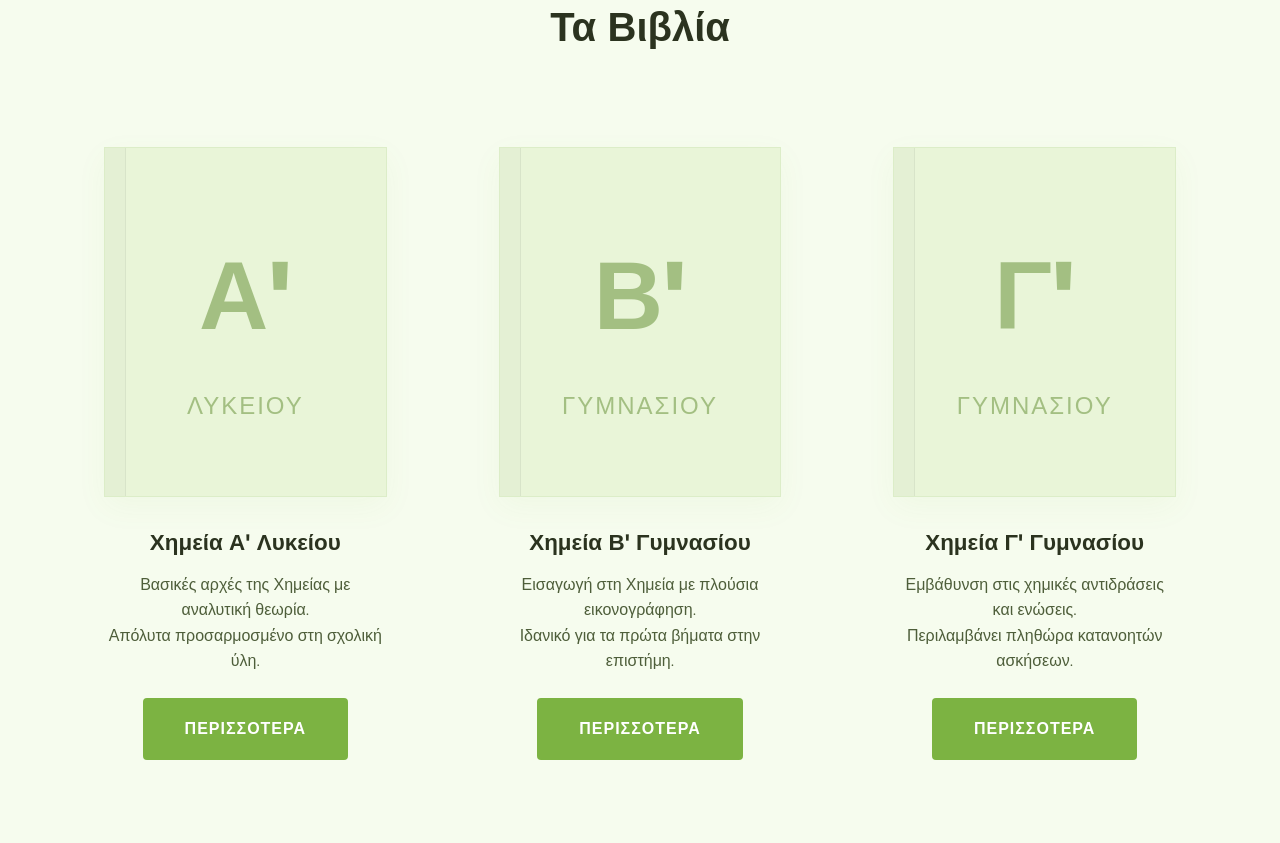
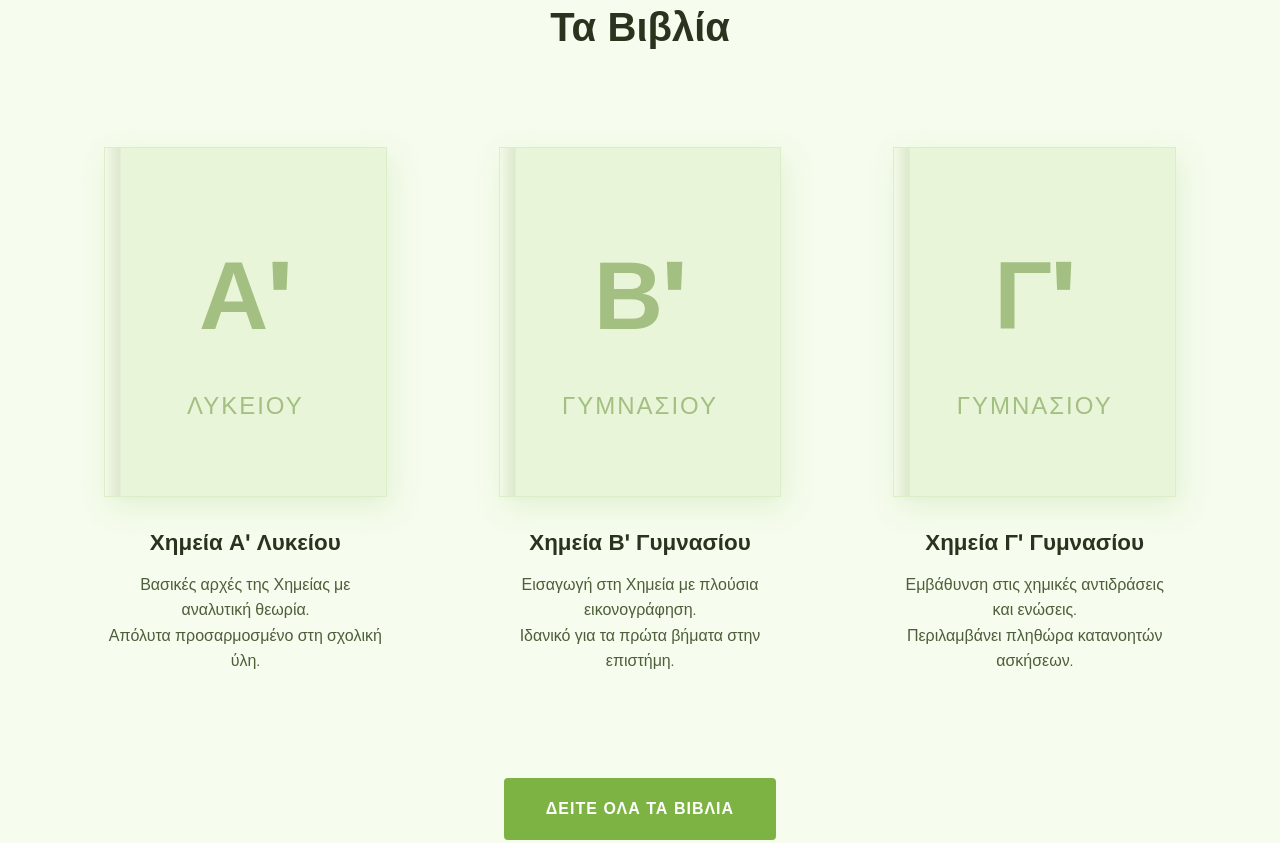
Before and after one commit to gamwmanos/antonischronakis, a plain HTML site: page index.html in a window 1280 px wide. Shown: the part 888-1731 px from the top of the page. Drawn offline with Linux system fonts and the light colour scheme.

Commit message:
Implement 3D book cover open animation and unified button on homepage

```diff
--- a/index.html
+++ b/index.html
@@ -45,34 +45,50 @@
                 <div class="books-grid">
                     <!-- Book 1 -->
                     <div class="book-card">
-                        <div class="book-cover-placeholder">
+                        <div class="book-3d-wrapper" onclick="openBook(this, 'class_a.html')">
+                            <div class="book-3d-inner">
+                                <div class="book-page-3d"></div>
+                                <div class="book-cover-3d">
                                     <span>Α'</span>
                                     <small>Λυκείου</small>
                                 </div>
+                            </div>
+                        </div>
                         <h3>Χημεία Α' Λυκείου</h3>
                         <p class="book-desc">Βασικές αρχές της Χημείας με αναλυτική θεωρία.<br>Απόλυτα προσαρμοσμένο στη σχολική ύλη.</p>
-                        <a href="edu.html" class="btn-green">Περισσότερα</a>
                     </div>
                     <!-- Book 2 -->
                     <div class="book-card">
-                        <div class="book-cover-placeholder">
+                        <div class="book-3d-wrapper" onclick="openBook(this, 'edu.html')">
+                            <div class="book-3d-inner">
+                                <div class="book-page-3d"></div>
+                                <div class="book-cover-3d">
                                     <span>Β'</span>
                                     <small>Γυμνασίου</small>
                                 </div>
+                            </div>
+                        </div>
                         <h3>Χημεία Β' Γυμνασίου</h3>
                         <p class="book-desc">Εισαγωγή στη Χημεία με πλούσια εικονογράφηση.<br>Ιδανικό για τα πρώτα βήματα στην επιστήμη.</p>
-                        <a href="edu.html" class="btn-green">Περισσότερα</a>
                     </div>
                     <!-- Book 3 -->
                     <div class="book-card">
-                        <div class="book-cover-placeholder">
+                        <div class="book-3d-wrapper" onclick="openBook(this, 'edu.html')">
+                            <div class="book-3d-inner">
+                                <div class="book-page-3d"></div>
+                                <div class="book-cover-3d">
                                     <span>Γ'</span>
                                     <small>Γυμνασίου</small>
                                 </div>
+                            </div>
+                        </div>
                         <h3>Χημεία Γ' Γυμνασίου</h3>
                         <p class="book-desc">Εμβάθυνση στις χημικές αντιδράσεις και ενώσεις.<br>Περιλαμβάνει πληθώρα κατανοητών ασκήσεων.</p>
-                        <a href="edu.html" class="btn-green">Περισσότερα</a>
                     </div>
+                </div>
+
+                <div style="text-align: center; margin-top: 3rem;">
+                    <a href="edu.html" class="btn-green">ΔΕΙΤΕ ΟΛΑ ΤΑ ΒΙΒΛΙΑ</a>
                 </div>
             </div>
         </section>
@@ -108,5 +124,16 @@
             </div>
         </div>
     </footer>
+
+    <script>
+        function openBook(element, url) {
+            // Add 'is-open' class to trigger CSS 3D rotate
+            element.classList.add('is-open');
+            // Wait for 600ms (duration of the CSS transition) then redirect
+            setTimeout(() => {
+                window.location.href = url;
+            }, 600);
+        }
+    </script>
 </body>
 </html>
--- a/landing.css
+++ b/landing.css
@@ -634,9 +634,105 @@ p {
   color: var(--text-light);
 }
 
-/* Ensure the scoreboard sticks appropriately when scrolling */
-.score-board {
-  position: sticky;
-  top: 80px; /* Below the sticky header */
-  z-index: 100;
-}
+  .score-board {
+    position: sticky;
+    top: 80px; /* Below the sticky header */
+    z-index: 100;
+  }
+
+  /* =========================================
+     3D BOOK ANIMATION
+     ========================================= */
+  .book-3d-wrapper {
+    perspective: 1500px;
+    position: relative;
+    width: 100%;
+    height: 350px;
+    margin-bottom: var(--spacing-md);
+    cursor: pointer;
+  }
+
+  .book-3d-inner {
+    width: 100%;
+    height: 100%;
+    position: relative;
+    transform-style: preserve-3d;
+  }
+
+  .book-cover-3d {
+    position: absolute;
+    top: 0;
+    left: 0;
+    width: 100%;
+    height: 100%;
+    transform-origin: left center;
+    transition: transform 0.6s cubic-bezier(0.4, 0, 0.2, 1);
+    background-color: var(--bg-secondary);
+    display: flex;
+    flex-direction: column;
+    align-items: center;
+    justify-content: center;
+    color: #a3bf82;
+    font-size: 6rem;
+    font-weight: 800;
+    border: 1px solid var(--border-color);
+    box-shadow: 5px 10px 30px rgba(124, 179, 66, 0.15);
+    backface-visibility: hidden;
+    z-index: 2;
+  }
+
+  .book-cover-3d::before {
+    /* Book spine */
+    content: '';
+    position: absolute;
+    top: 0;
+    left: 0;
+    width: 15px;
+    height: 100%;
+    background: linear-gradient(to right, rgba(255,255,255,0.4) 0%, rgba(0,0,0,0.05) 100%);
+    border-right: 1px solid rgba(0,0,0,0.05);
+  }
+
+  .book-cover-3d small {
+    font-size: 1.5rem;
+    font-weight: 500;
+    margin-top: 1rem;
+    letter-spacing: 2px;
+    text-transform: uppercase;
+  }
+
+  .book-page-3d {
+    position: absolute;
+    top: 1%;
+    left: 2%; /* Slightly offset from the spine */
+    width: 95%;
+    height: 98%;
+    background-color: #fcfcfc;
+    border: 1px solid #e0e0e0;
+    border-radius: 0 4px 4px 0;
+    box-shadow: inset -5px 0 15px rgba(0,0,0,0.03), 2px 2px 10px rgba(0,0,0,0.05);
+    z-index: 1;
+    display: flex;
+    align-items: center;
+    justify-content: center;
+  }
+
+  .book-page-3d::after {
+    /* Fake lines pretending to be text for the inner page */
+    content: '';
+    width: 70%;
+    height: 60%;
+    background: linear-gradient(to bottom, transparent 90%, #eee 90%);
+    background-size: 100% 20px;
+    opacity: 0.5;
+  }
+
+  /* Hover and active states */
+  .book-3d-wrapper:hover .book-cover-3d {
+    transform: rotateY(-15deg);
+    box-shadow: 15px 15px 35px rgba(124, 179, 66, 0.2);
+  }
+
+  .book-3d-wrapper.is-open .book-cover-3d {
+    transform: rotateY(-140deg);
+  }
```
Lines whose indentation alone changed are shown as unchanged.
